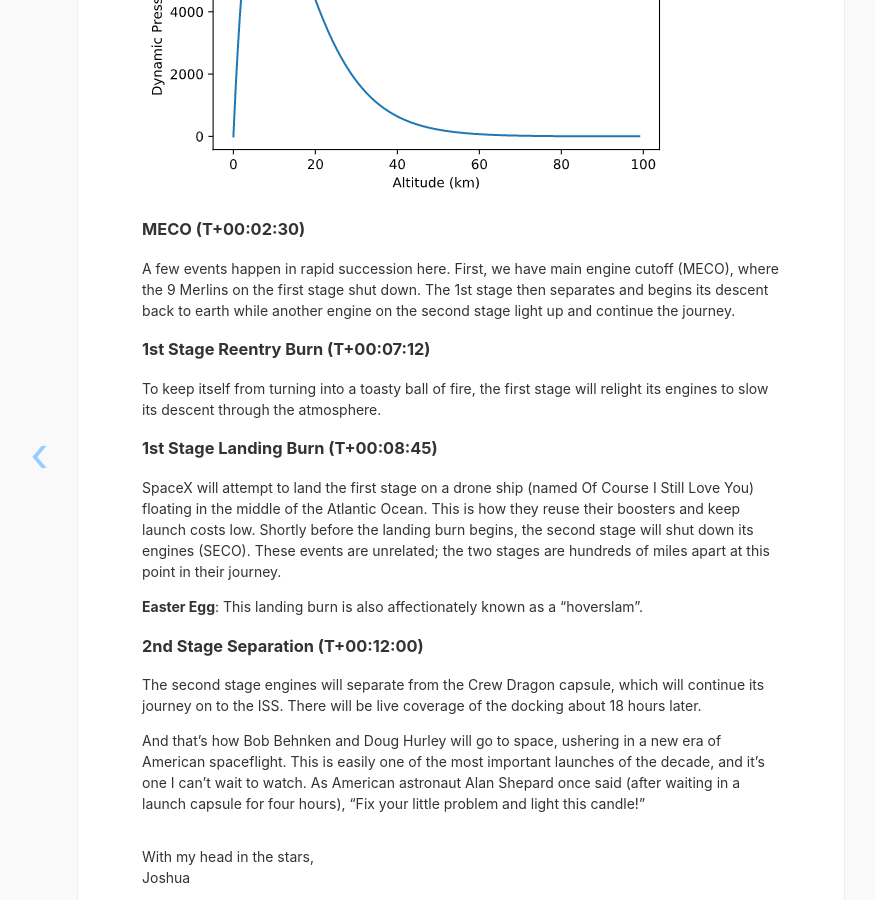
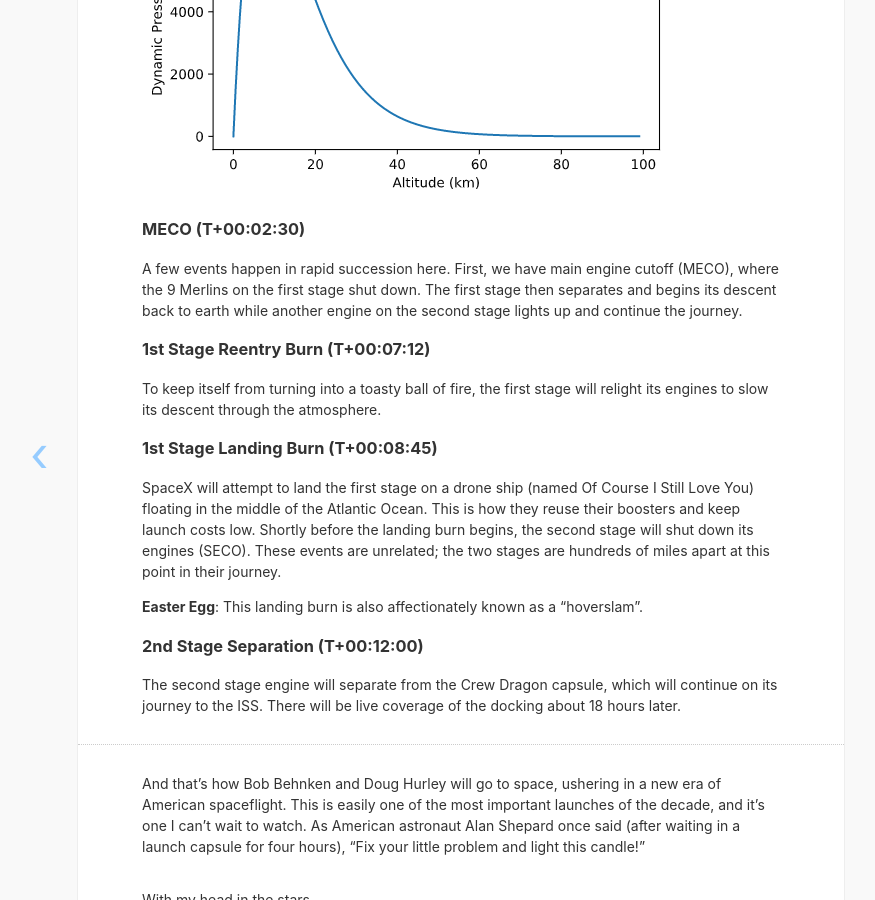
Before and after one commit to joshuacherian/joshuacherian.github.io, a Jekyll site: the page built from _posts/2020-05-27-DM-2-Launch-Guide.md, in a window 1280 px wide and 900 px high, scrolled down 4716 px. Shown: the whole window, without its empty margins (179-1054 px from the left). Built offline with Jekyll 4.4.1, drawn with Linux system fonts in a browser that asks for light colours; nearby versions of some CDN libraries; some of the changed text lies outside the part shown.

Commit message:
DM-2 Launch Guide minor edits

```diff
--- a/_posts/2020-05-27-DM-2-Launch-Guide.md
+++ b/_posts/2020-05-27-DM-2-Launch-Guide.md
@@ -126,7 +126,7 @@ There are two major forces acting on the rocket as it rises: the force of the en
 ![png](../images/DM_2_Launch_Guide/DynamicPressureExample.png)
 
 ### MECO (T+00:02:30)
-A few events happen in rapid succession here. First, we have main engine cutoff (MECO), where the 9 Merlins on the first stage shut down. The 1st stage then separates and begins its descent back to earth while another engine on the second stage light up and continue the journey.
+A few events happen in rapid succession here. First, we have main engine cutoff (MECO), where the 9 Merlins on the first stage shut down. The first stage then separates and begins its descent back to earth while another engine on the second stage lights up and continue the journey.
 
 ### 1st Stage Reentry Burn (T+00:07:12)
 To keep itself from turning into a toasty ball of fire, the first stage will relight its engines to slow its descent through the atmosphere.
@@ -137,6 +137,8 @@ SpaceX will attempt to land the first stage on a drone ship (named Of Course I S
 **Easter Egg**: This landing burn is also affectionately known as a "hoverslam".
 
 ### 2nd Stage Separation (T+00:12:00)
-The second stage engines will separate from the Crew Dragon capsule, which will continue its journey on to the ISS. There will be live coverage of the docking about 18 hours later.
+The second stage engine will separate from the Crew Dragon capsule, which will continue on its journey to the ISS. There will be live coverage of the docking about 18 hours later.
+
+---
 
 And that's how Bob Behnken and Doug Hurley will go to space, ushering in a new era of American spaceflight. This is easily one of the most important launches of the decade, and it's one I can't wait to watch. As American astronaut Alan Shepard once said (after waiting in a launch capsule for four hours), "Fix your little problem and light this candle!"
```
Also changed, not shown: other parts of _posts/2020-05-27-DM-2-Launch-Guide.md (+1 -1 lines).
